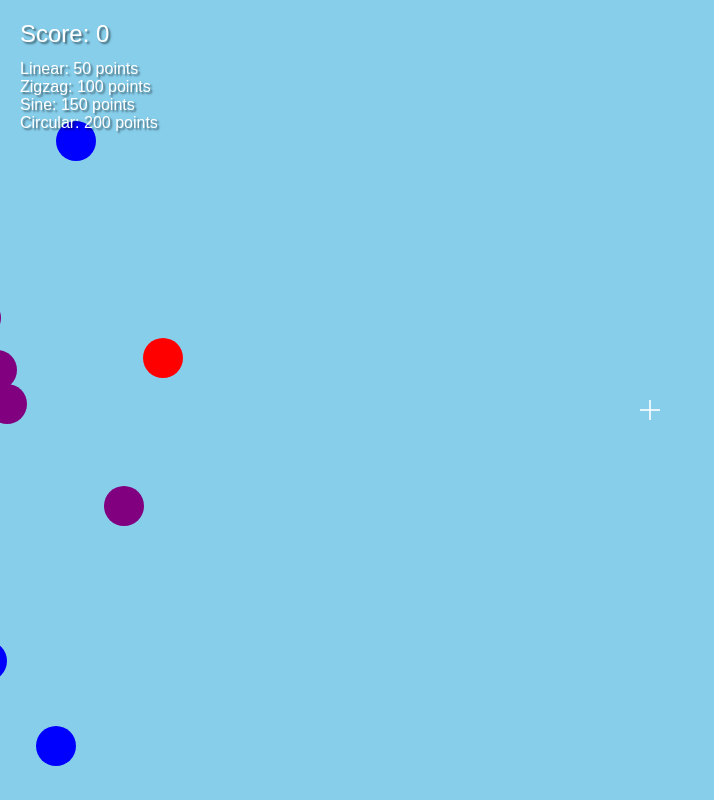
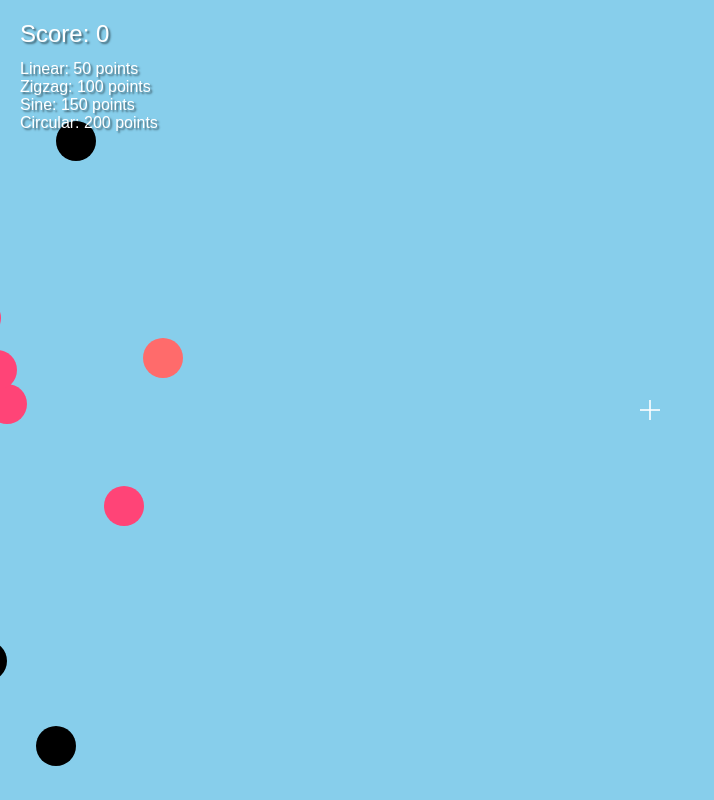
Before and after one commit to seandiddycombs1/FPSGame, a plain HTML site: page index.html in a window 1280 px wide. Shown: the whole page, without its empty margins (0-714 px from the left). Drawn offline with Linux system fonts and the light colour scheme.

Commit message:
Update index.html

```diff
--- a/index.html
+++ b/index.html
@@ -6,6 +6,11 @@
             margin: 0;
             overflow: hidden;
             font-family: Arial, sans-serif;
+            /* Prevent text selection for the entire body */
+            user-select: none;
+            -webkit-user-select: none;
+            -moz-user-select: none;
+            -ms-user-select: none;
         }
         #gameWorld {
             width: 100vw;
@@ -22,16 +27,16 @@
             transition: transform 0.1s ease-out;
         }
         .target.linear {
-            background-color: pink;
+            background-color: #ff4444;
         }
         .target.zigzag {
-            background-color: red;
+            background-color: #ff6b6b;
         }
         .target.sine {
-            background-color: purple;
+            background-color: #ff4477;
         }
         .target.circular {
-            background-color: blue;
+            background-color: #000000;
         }
         .target:hover {
             filter: brightness(1.2);
@@ -57,6 +62,11 @@
             font-size: 24px;
             text-shadow: 2px 2px 2px rgba(0, 0, 0, 0.5);
             z-index: 1000;
+            /* Prevent text selection */
+            user-select: none;
+            -webkit-user-select: none;
+            -moz-user-select: none;
+            -ms-user-select: none;
         }
         #pattern-scores {
             position: fixed;
@@ -66,6 +76,11 @@
             font-size: 16px;
             text-shadow: 2px 2px 2px rgba(0, 0, 0, 0.5);
             z-index: 1000;
+            /* Prevent text selection */
+            user-select: none;
+            -webkit-user-select: none;
+            -moz-user-select: none;
+            -ms-user-select: none;
         }
         #crosshair {
             position: fixed;
```
